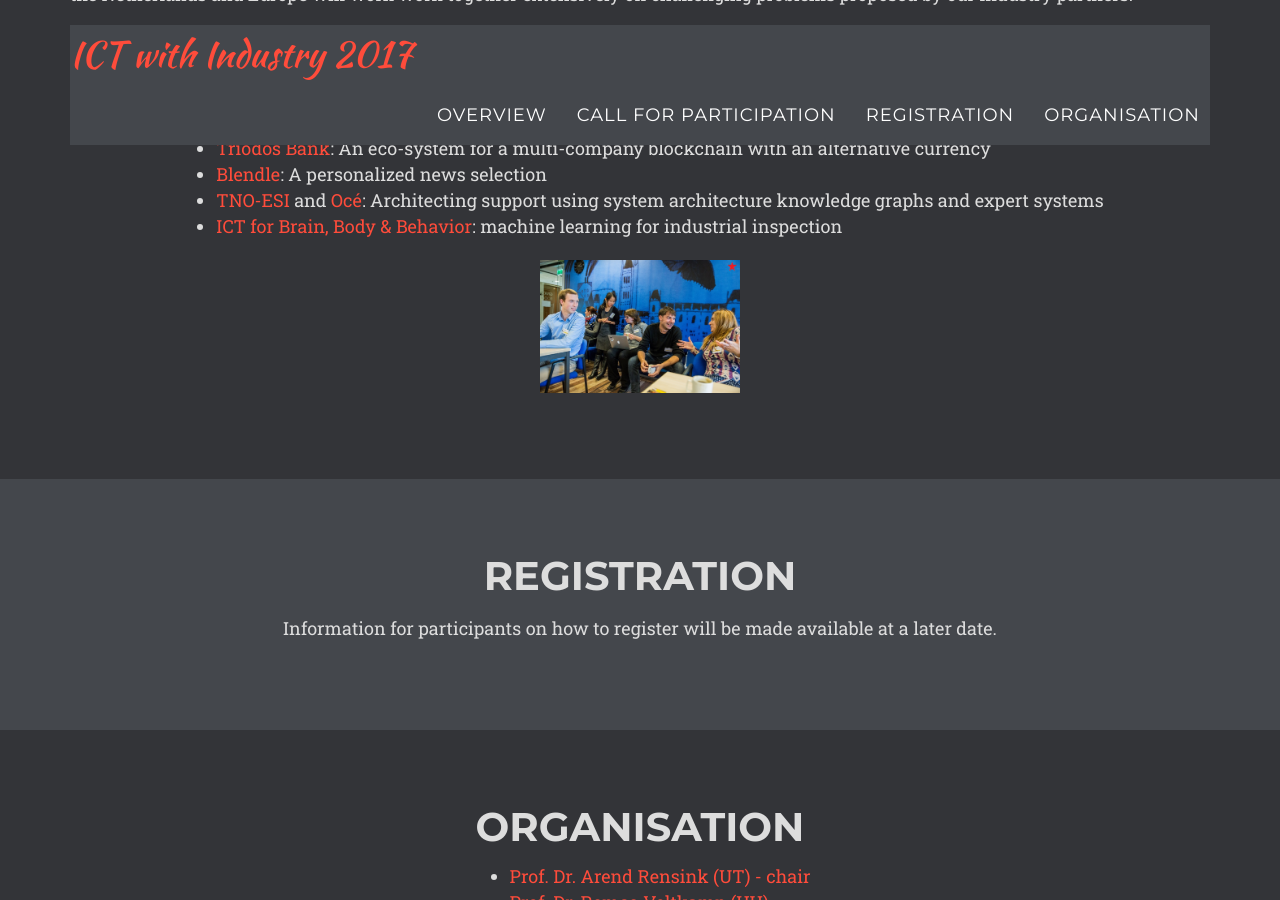
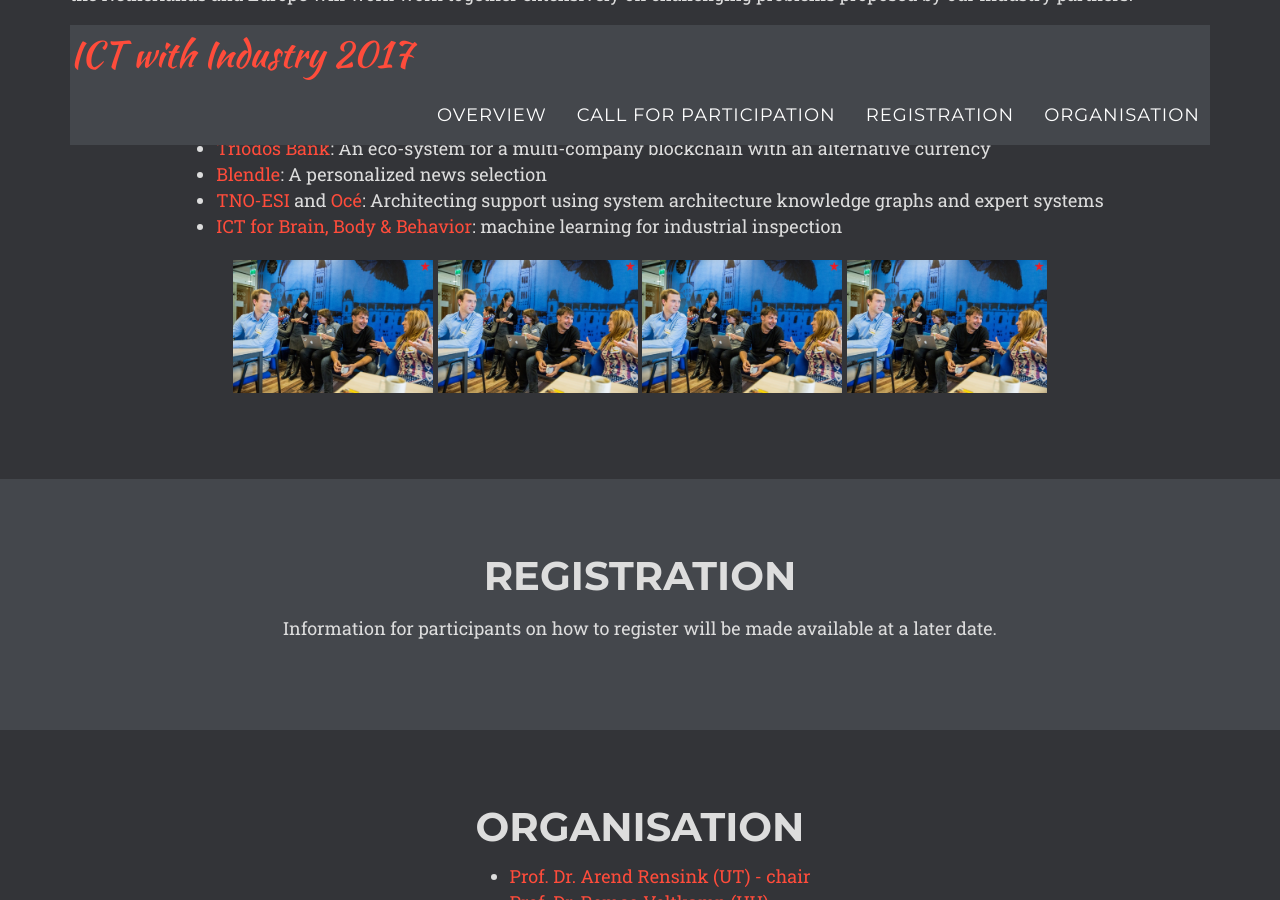
Before and after one commit to chauff/ictWI2017, a Jekyll site: the page built from index.html, in a window 1280 px wide and 900 px high, scrolled down 1709 px. Built offline with Jekyll 4.4.1, drawn with Linux system fonts in a browser that asks for light colours; some web fonts are replaced; comment, search, counter and statistics services are not loaded.

Commit message:
Update cfpa.html

```diff
--- a/_includes/cfpa.html
+++ b/_includes/cfpa.html
@@ -27,6 +27,9 @@
                             </p>
                             <p>
                                 <img src="../images/ict2016_1.jpg" width="200px">
+                                <img src="images/ict2016_1.jpg" width="200px">
+                                <img src="../../images/ict2016_1.jpg" width="200px">
+                                <img src="../images/ict2016_1.jpg" width="200px">
                             </p>
                     </div>
                 </div>
```
